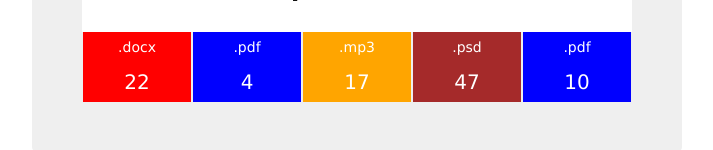
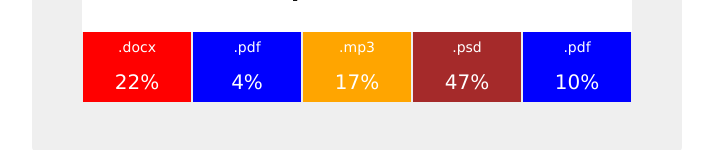
Before and after one commit to talask/goit-react-hw-01-components, a React (Create React App) app: page / in a window 1280 px wide. Shown: the part 659-809 px from the top of the page, without its empty margins (283-996 px from the left). Built offline with nearby package versions, Linux system fonts and the light colour scheme.

Commit message:
add % in MarkupStatistics.jsx

```diff
--- a/src/components/Statistics/MarkupStatistics.jsx
+++ b/src/components/Statistics/MarkupStatistics.jsx
@@ -13,7 +13,7 @@ export const MarkupStatistics = ({stats}) => {
                 count={countArr}
             >
                 <span className='label'> {label} </span>
-                <PercentageStatistics> {percentage}</PercentageStatistics>
+                <PercentageStatistics> {percentage}%</PercentageStatistics>
             </ItemStatistics>
         )
 })
```
